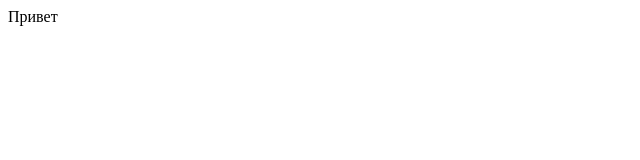
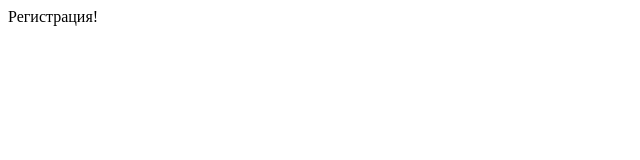
Before and after one commit to Uralskii/simple-chat, a React (Create React App) app in the folder frontend/: page /login in a window 1280 px wide. Shown: the top 160 px of the page, without its empty margins (0-640 px from the left). Built offline with nearby package versions, Linux system fonts and the light colour scheme.

Commit message:
Add routing to error, home, login page and fix lint

```diff
--- a/frontend/package.json
+++ b/frontend/package.json
@@ -9,6 +9,7 @@
     "@testing-library/user-event": "^13.5.0",
     "react": "^18.2.0",
     "react-dom": "^18.2.0",
+    "react-router-dom": "^6.22.0",
     "react-scripts": "5.0.1",
     "web-vitals": "^2.1.4"
   },
--- a/frontend/src/components/App.jsx
+++ b/frontend/src/components/App.jsx
@@ -1,5 +1,22 @@
 import React from 'react';
+import {
+  BrowserRouter,
+  Routes,
+  Route,
+} from 'react-router-dom';
 
-const App = () => <div>Привет</div>;
+import LoginPage from './LoginPage.jsx';
+import HomePage from './HomePage.jsx';
+import ErrorPage from './ErrorPage.jsx';
+
+const App = () => (
+  <BrowserRouter>
+    <Routes>
+      <Route path="/" element={<HomePage />} />
+      <Route path="/login" element={<LoginPage />} />
+      <Route path="*" element={<ErrorPage />} />
+    </Routes>
+  </BrowserRouter>
+);
 
 export default App;
--- /dev/null
+++ b/frontend/src/components/ErrorPage.jsx
@@ -0,0 +1,5 @@
+import React from 'react';
+
+const ErrorPage = () => <div>Страница не найдена!</div>;
+
+export default ErrorPage;
--- /dev/null
+++ b/frontend/src/components/HomePage.jsx
@@ -0,0 +1,5 @@
+import React from 'react';
+
+const HomePage = () => <div>Привет!</div>;
+
+export default HomePage;
--- /dev/null
+++ b/frontend/src/components/LoginPage.jsx
@@ -0,0 +1,5 @@
+import React from 'react';
+
+const LoginPage = () => <div>Регистрация!</div>;
+
+export default LoginPage;
--- a/frontend/src/index.js
+++ b/frontend/src/index.js
@@ -5,9 +5,7 @@ import App from './components/App';
 const app = () => {
   const root = ReactDOM.createRoot(document.getElementById('root'));
   root.render(
-    <React.StrictMode>
-      <App />
-    </React.StrictMode>,
+    <App />,
   );
 };
 
```
Also changed, not shown: frontend/.eslintrc.yml, 1 other file (tests, documents, lock files or other folders).
